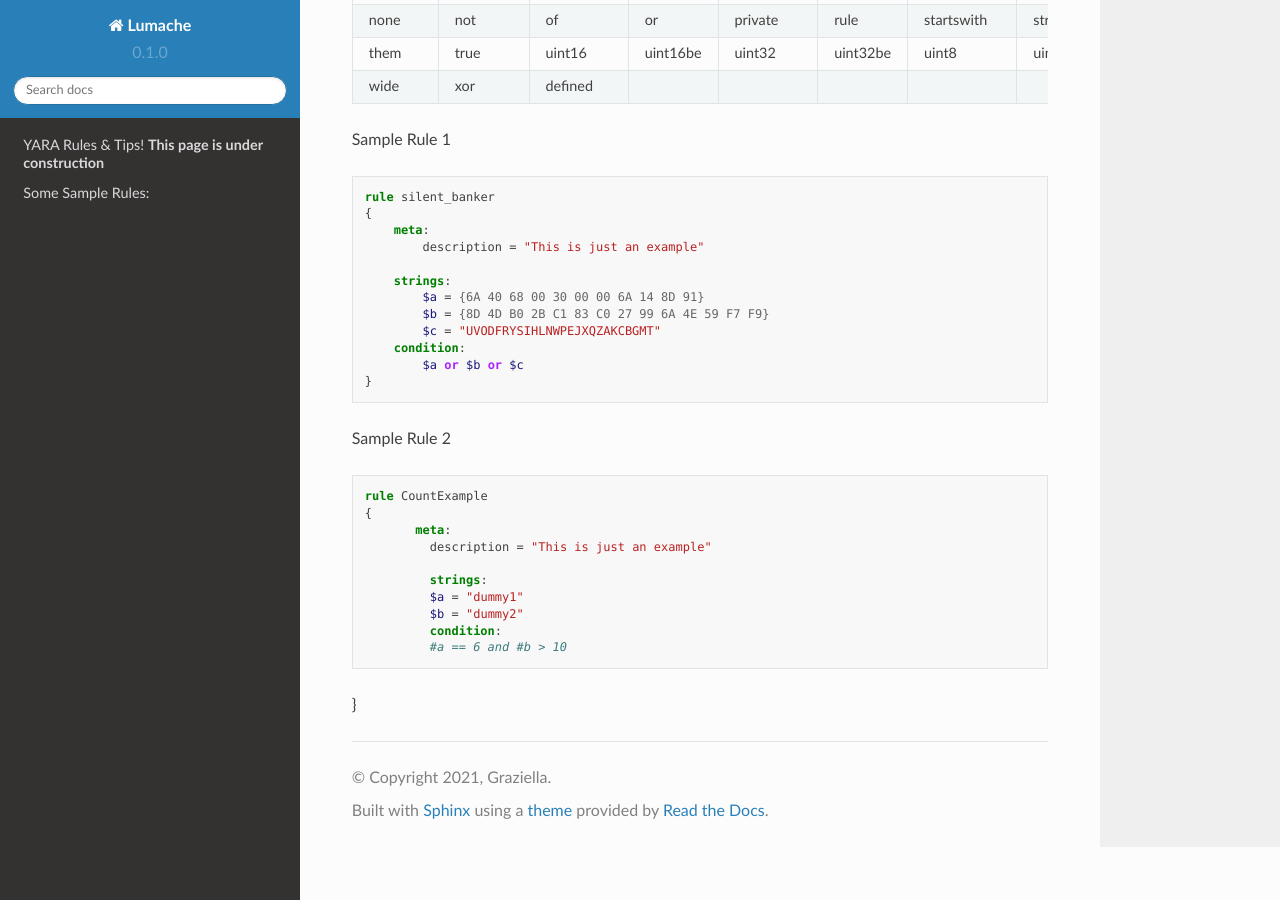
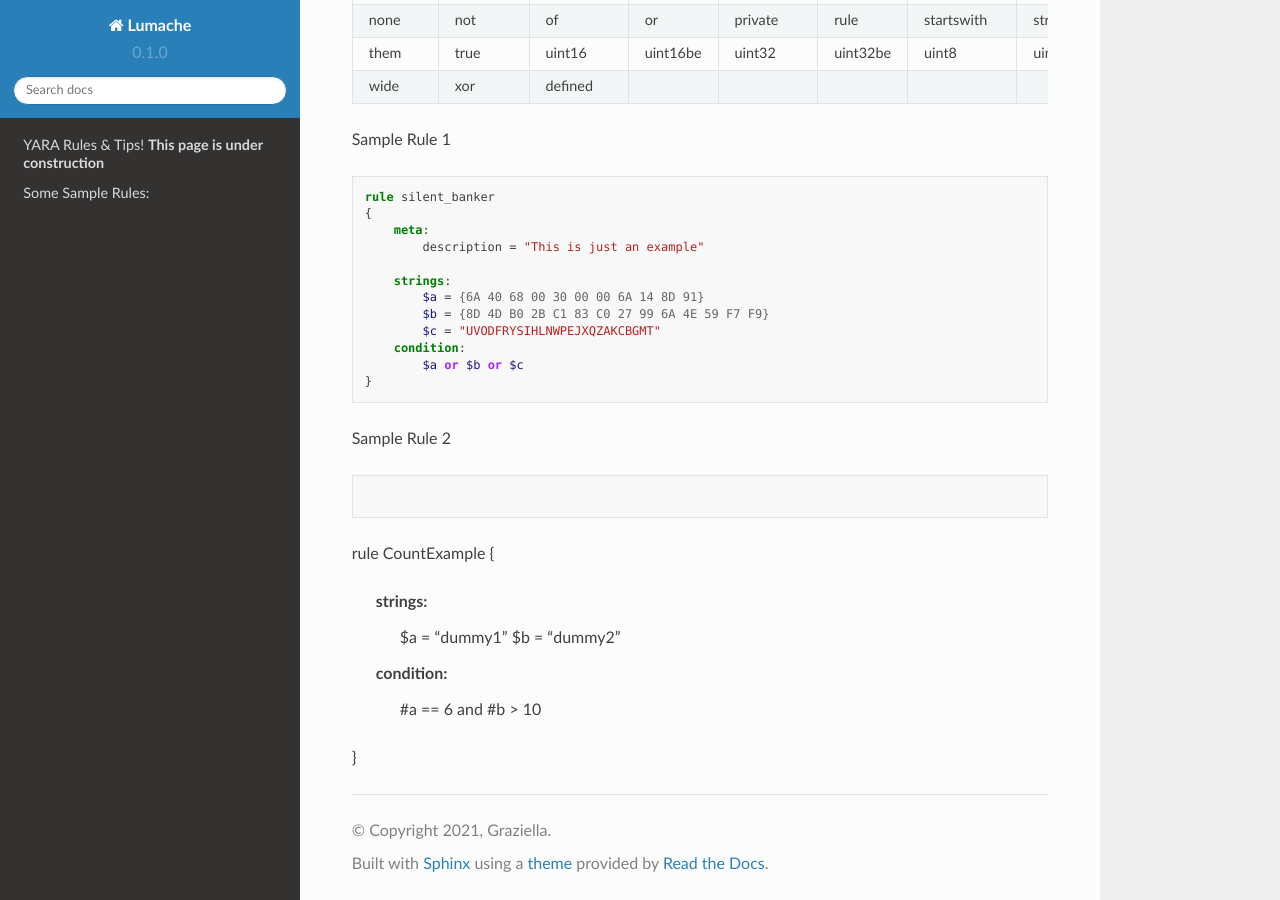
Before and after one commit to TPSWizard/YARA-Post-Inbox, a Sphinx documentation site: the page built from docs/source/index.rst, in a window 1280 px wide and 900 px high, scrolled down 1113 px. Built offline with Sphinx 7.4.7 and the Read the Docs theme 2.0.0, drawn with Linux system fonts in a browser that asks for light colours.

Commit message:
Update index.rst

```diff
--- a/docs/source/index.rst
+++ b/docs/source/index.rst
@@ -122,14 +122,12 @@
 .. code-block:: yara
 
 
-   rule CountExample
-   {
-          meta:
-            description = "This is just an example"
+rule CountExample
+{
+    strings:
+        $a = "dummy1"
+        $b = "dummy2"
 
-            strings:
-            $a = "dummy1"
-            $b = "dummy2"
-            condition:
-            #a == 6 and #b > 10
+    condition:
+        #a == 6 and #b > 10
 }
```
